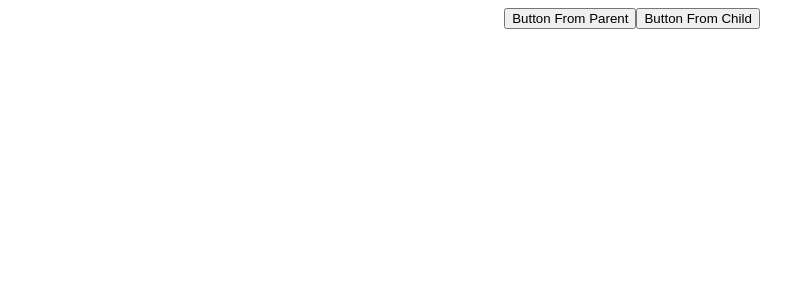
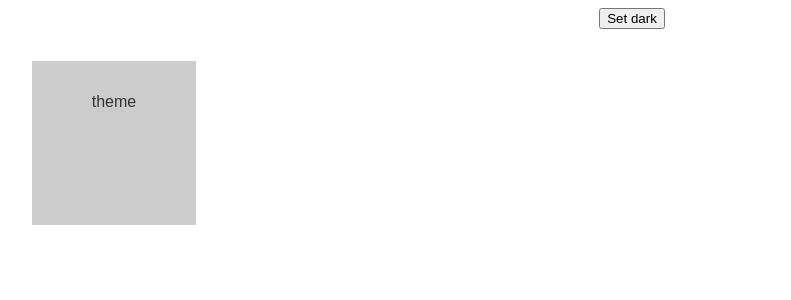
Before and after one commit to sajidreshmi/react-all-hooks, a React (Create React App) app: page / in a window 1280 px wide. Shown: the top 300 px of the page, without its empty margins (8-799 px from the left). Built offline with nearby package versions, Linux system fonts and the light colour scheme.

Commit message:
context template

```diff
--- a/src/App.js
+++ b/src/App.js
@@ -7,11 +7,12 @@ import ImperativeHandle from './UseImperativeHandle/ImperativeHandle'
 import RefTutorial from './UseRef/RefTutorial'
 import MemoTutorial from './UseMemo/MemoTutorial'
 import CallBackTutorial from './UseCallback/CallbackTutorial'
+import ContentTemplateExample from './UseContext/templateBased'
 
 function App() {
     return (
         <div className='App'>
-            <ImperativeHandle />
+            <ContentTemplateExample />
         </div>
     )
 }
--- /dev/null
+++ b/src/UseContext/templateBased/ApplyTheme.js
@@ -0,0 +1,27 @@
+import React, {useContext, useState} from 'react'
+import ThemeProvider, { useTheme, useThemeToggle } from './ThemeProvider'
+
+const ApplyTheme = () => {
+    const darkThemeFlag = useTheme()
+    const toggleTheme = useThemeToggle()
+
+  const applyThemeStyle = {
+    backgroundColor: darkThemeFlag ? '#333' : '#CCC',
+    color: darkThemeFlag ? '#CCC' : '#333',
+    height: '100px',
+    width: '100px',
+    margin: '2rem',
+    padding: '2rem'
+}
+
+  return (
+    <>
+        <div>
+            <button onClick={toggleTheme}>Set dark</button>
+            <div style={applyThemeStyle}> theme</div>
+        </div>
+    </>
+  )
+}
+
+export default ApplyTheme
--- /dev/null
+++ b/src/UseContext/templateBased/ThemeProvider.js
@@ -0,0 +1,30 @@
+import React, {useContext, useState} from 'react'
+
+const ThemeContext = React.createContext()
+const ThemeUpdateContext = React.createContext()
+
+
+//custom hook for update
+export function useTheme() {
+    return useContext(ThemeContext)
+}
+
+export function useThemeToggle() {
+    return useContext(ThemeUpdateContext)
+}
+
+export default function ThemeProvider({children}) {
+    const [darkTheme, setDarkTheme] = useState(false)
+    function toggleTheme() {
+        setDarkTheme(prevState => !prevState)
+    }
+    return (
+        <>
+            <ThemeContext.Provider value={darkTheme}>
+                <ThemeUpdateContext.Provider value={toggleTheme}>
+                    {children}
+                </ThemeUpdateContext.Provider>
+            </ThemeContext.Provider>
+        </>
+    )
+}
--- /dev/null
+++ b/src/UseContext/templateBased/index.js
@@ -0,0 +1,13 @@
+import React from 'react'
+import ApplyTheme from './ApplyTheme'
+import ThemeProvider from './ThemeProvider'
+
+const ContentTemplateExample = () => {
+  return (
+    <ThemeProvider>
+        <ApplyTheme></ApplyTheme>
+    </ThemeProvider>
+  )
+}
+
+export default ContentTemplateExample
```
Also changed, not shown: 1 other file (tests, documents, lock files or other folders).
